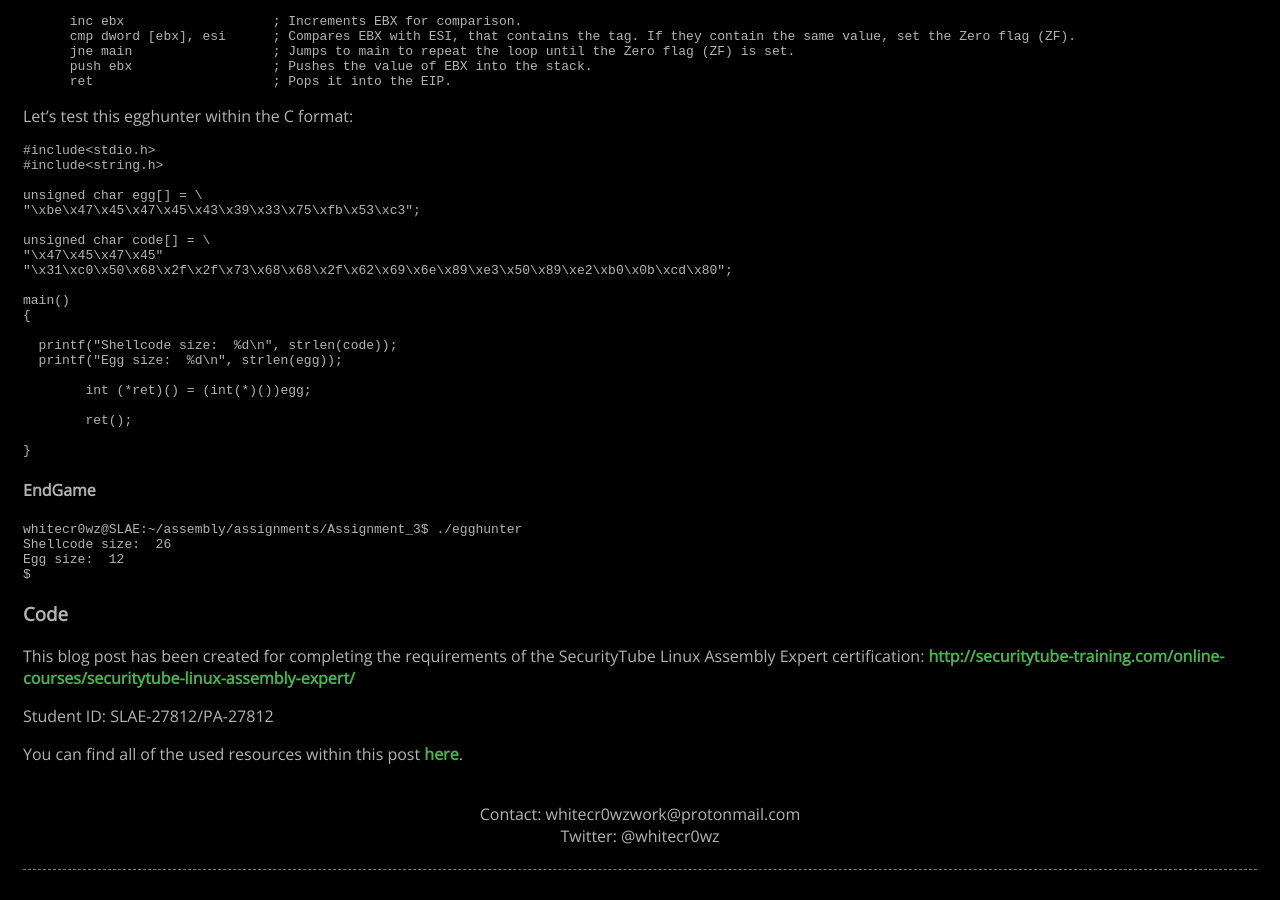
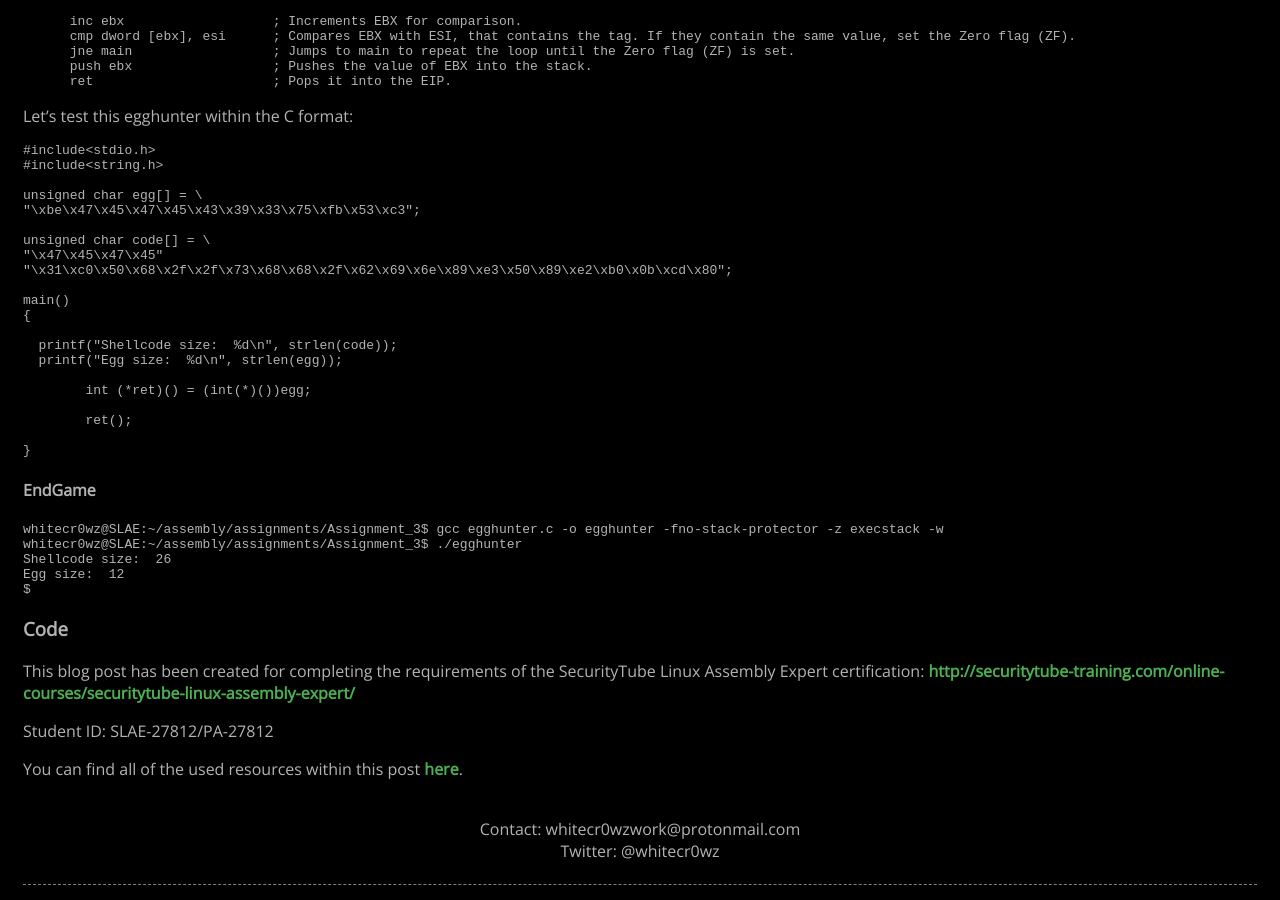
Before and after one commit to whitecr0wz/whitecr0wz.github.io, a Jekyll site: the page built from _posts/posts/2021-01-16-SLAE-Egghunter.md, in a window 1280 px wide and 900 px high, scrolled down 845 px. Built offline with Jekyll 4.4.1, drawn with Linux system fonts in a browser that asks for light colours.

Commit message:
Update 2021-01-16-SLAE-Egghunter.md

````diff
--- a/_posts/posts/2021-01-16-SLAE-Egghunter.md
+++ b/_posts/posts/2021-01-16-SLAE-Egghunter.md
@@ -75,6 +75,7 @@ main()
 #### EndGame
 
 ```term
+whitecr0wz@SLAE:~/assembly/assignments/Assignment_3$ gcc egghunter.c -o egghunter -fno-stack-protector -z execstack -w
 whitecr0wz@SLAE:~/assembly/assignments/Assignment_3$ ./egghunter
 Shellcode size:  26
 Egg size:  12
````
